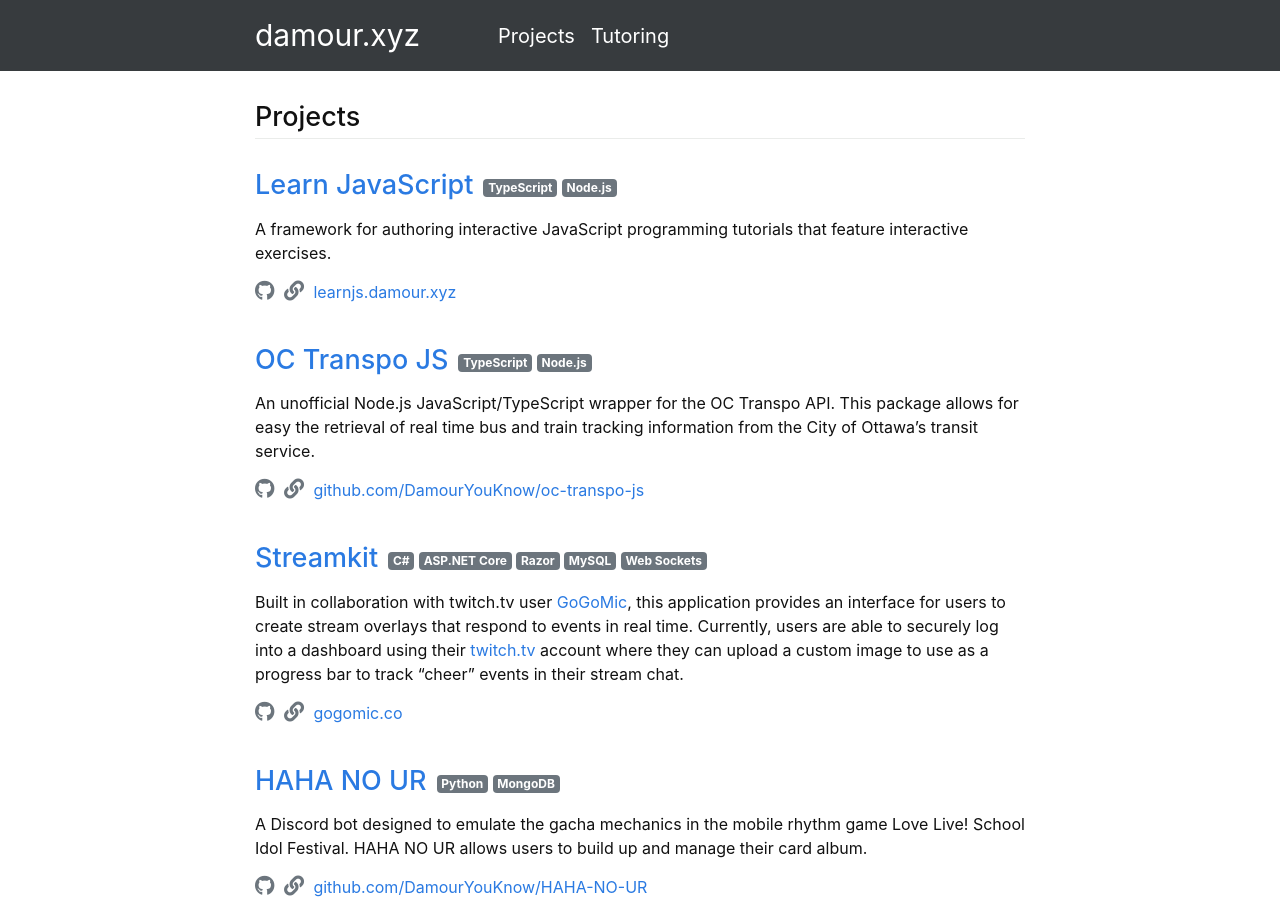
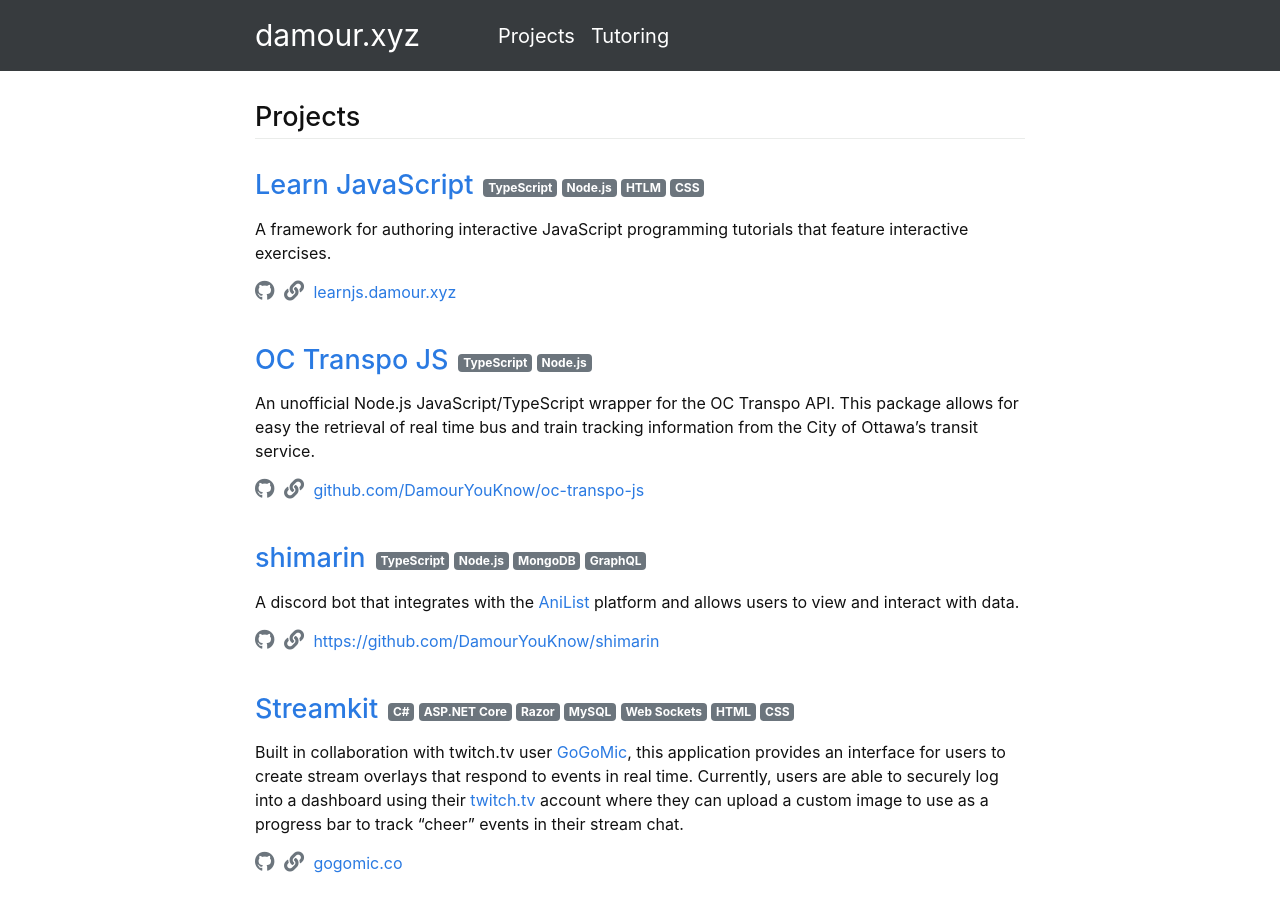
Before and after one commit to DamourYouKnow/damour.xyz, a Jekyll site: the page built from page1-projects.html, in a window 1280 px wide and 900 px high. Built offline with Jekyll 4.4.1, drawn with Linux system fonts in a browser that asks for light colours; nearby versions of some CDN libraries.

Commit message:
Add projects

```diff
--- a/_projects/learn-javascript.md
+++ b/_projects/learn-javascript.md
@@ -6,6 +6,8 @@ repository: https://github.com/DamourYouKnow/learn-javascript
 built_with:
     - TypeScript
     - Node.js
+    - HTLM
+    - CSS
 link: learnjs.damour.xyz
 ---
 
--- /dev/null
+++ b/_projects/shimarin.md
@@ -0,0 +1,21 @@
+---
+title: shimarin
+layout: project
+order: 2
+repository: https://github.com/DamourYouKnow/shimarin
+built_with:
+    - TypeScript
+    - Node.js
+    - MongoDB
+    - GraphQL
+link: https://github.com/DamourYouKnow/shimarin
+---
+
+A discord bot that integrates with the [AniList](https://anilist.co/) platform
+and allows users to view and interact with data.
+
+The following features have been built into the application:
+- Search for information about anime, manga, characters, and staff.
+- View anime and manga lists of AniList users.
+- Connect to your AniList account to tailor how content is displayed to your preferences.
+- Track updates related to anime you are currently watching.
--- a/_projects/streamkit.md
+++ b/_projects/streamkit.md
@@ -9,6 +9,8 @@ built_with:
     - Razor
     - MySQL
     - Web Sockets
+    - HTML
+    - CSS
 link: gogomic.co
 ---
 
```
